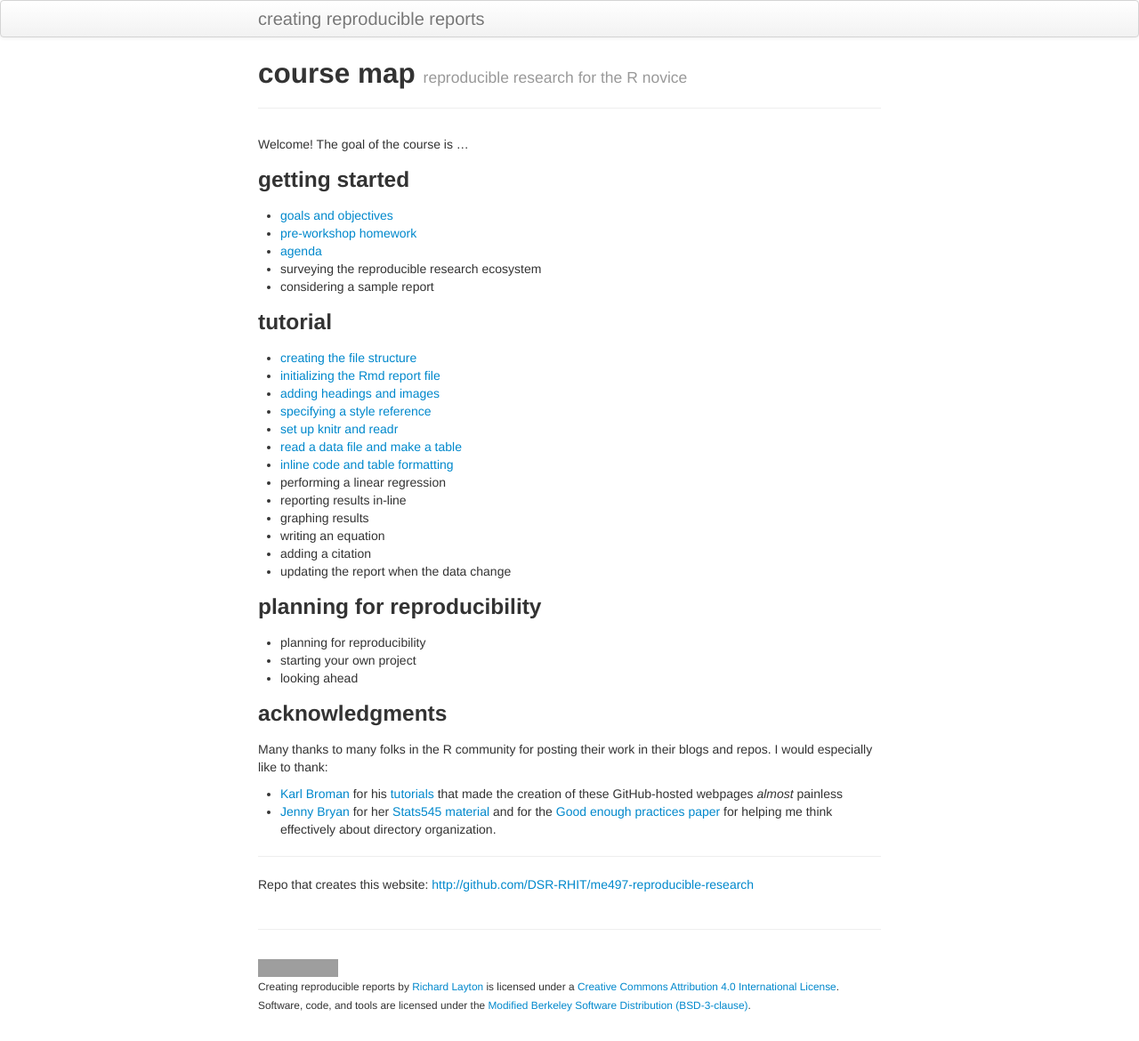
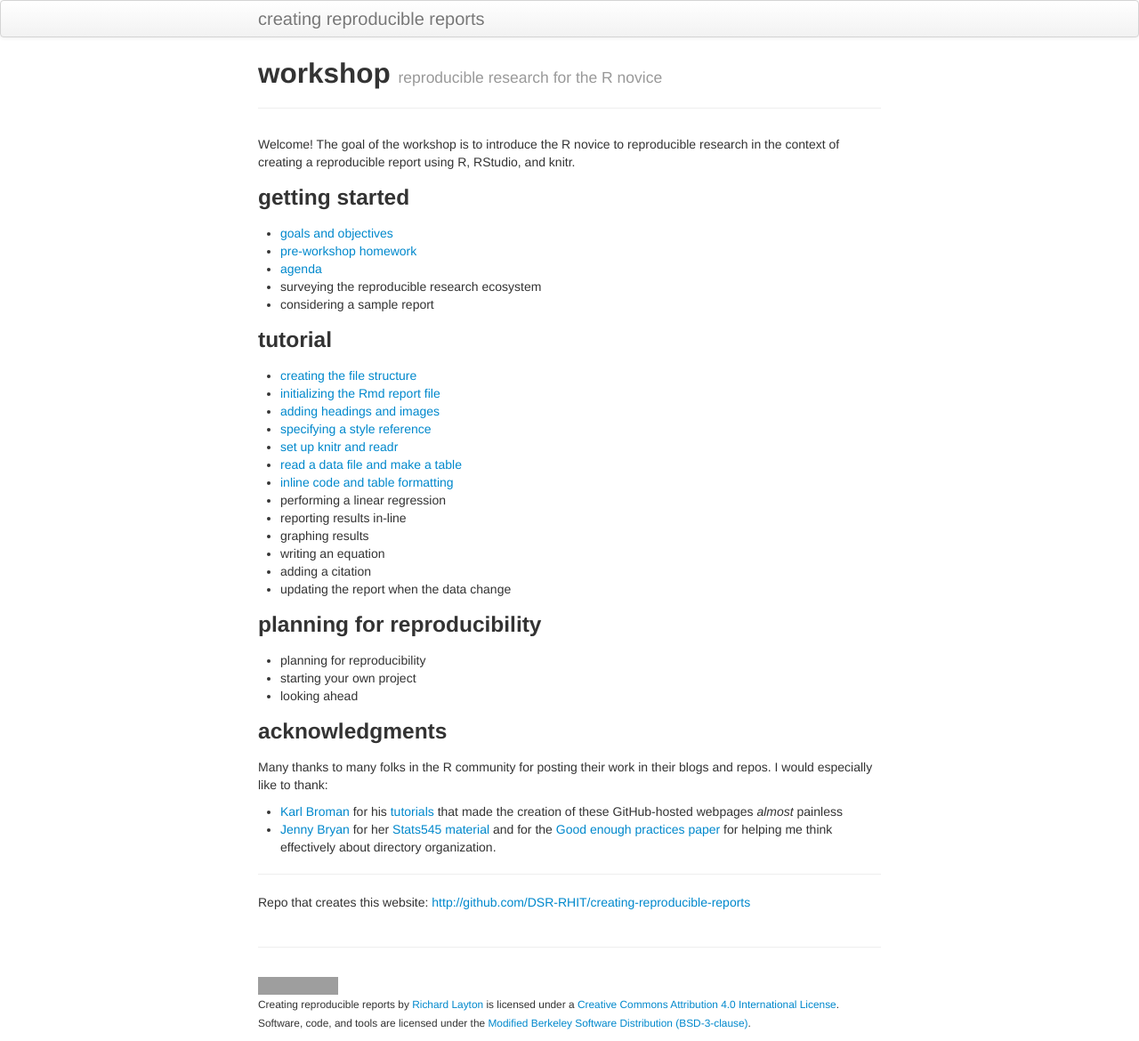
Before and after one commit to DSR-RHIT/creating-reproducible-reports, a Jekyll site: the page built from index.md, in a window 1280 px wide. Shown: the whole page at 89% size. Built offline with Jekyll 4.4.1, drawn with Linux system fonts in a browser that asks for light colours; grey boxes are pictures that could not be loaded.

Commit message:
revert to a previous commit

```diff
--- a/index.md
+++ b/index.md
@@ -1,12 +1,12 @@
 ---
 layout: page
-title: course map
+title: workshop
 tagline: reproducible research for the R novice
 description: Introduces R, RStudio, and R Markdown as tools to create
              a dynamically reproducible report. For R novices.
 ---
 
-Welcome! The goal of the course is ...
+Welcome! The goal of the workshop is to introduce the R novice to reproducible research in the context of creating a reproducible report using R, RStudio, and knitr.
 
 ### getting started
 
@@ -56,4 +56,4 @@ Many thanks to many folks in the R community for posting their work in their blo
 
 ---
 
-Repo that creates this website: [http://github.com/DSR-RHIT/me497-reproducible-research](http://github.com/DSR-RHIT/me497-reproducible-research)
+Repo that creates this website: [http://github.com/DSR-RHIT/creating-reproducible-reports](http://github.com/DSR-RHIT/creating-reproducible-reports)
```
